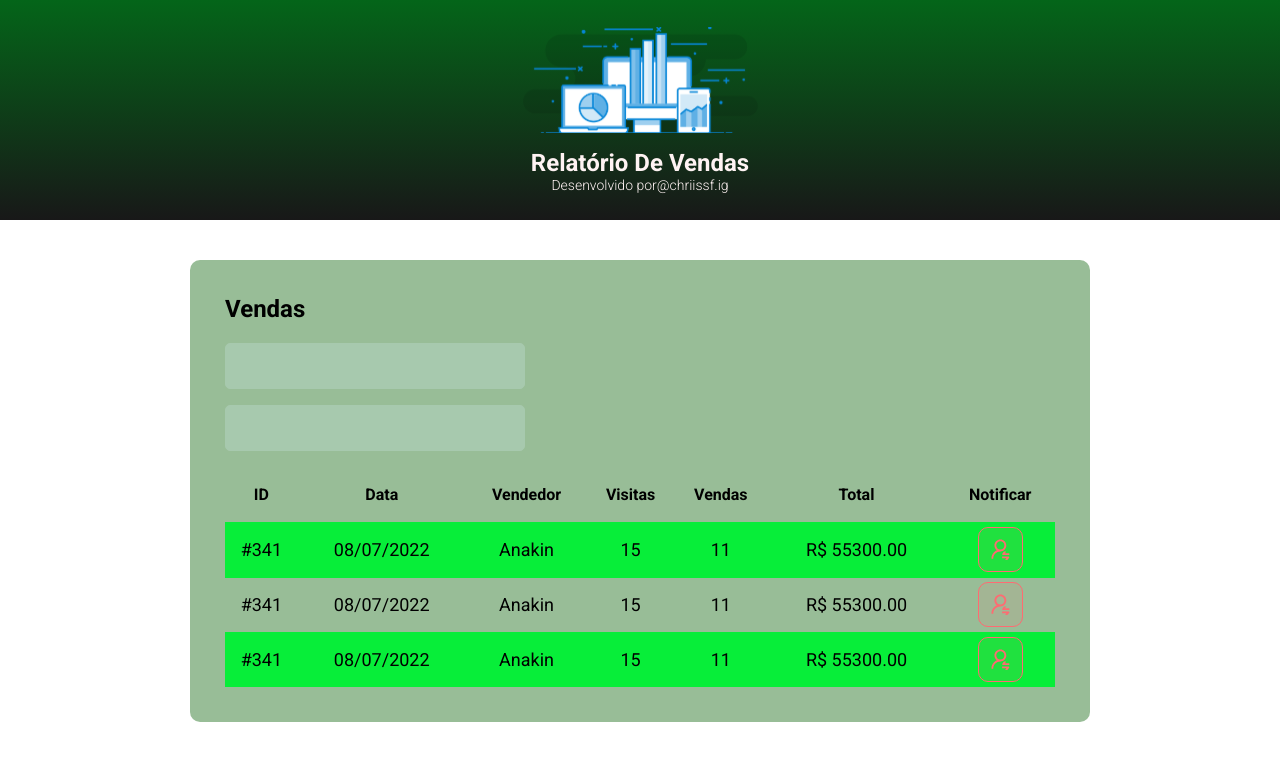
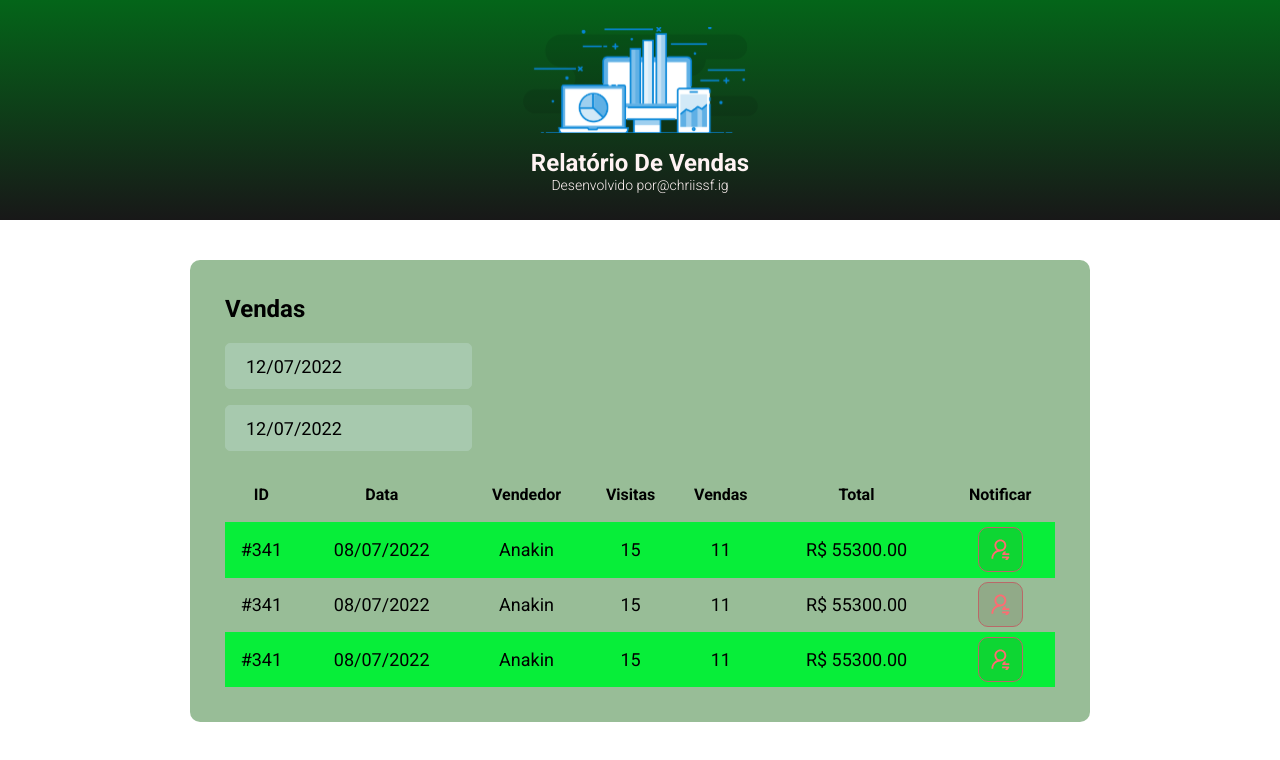
Before and after one commit to chriissf/dsmeta, a React (Vite) app in the folder frontend/: page / in a window 1280 px wide. Shown: the top 760 px of the page. Built offline with nearby package versions, Linux system fonts and the light colour scheme.

Commit message:
chris@DESKTOP-G56U8J6 MINGW64 /c/projetos/dsmeta (main)

```diff
--- a/frontend/package.json
+++ b/frontend/package.json
@@ -8,7 +8,9 @@
     "preview": "vite preview"
   },
   "dependencies": {
+    "@types/react-datepicker": "4.4.2",
     "react": "^18.0.0",
+    "react-datepicker": "4.8.0",
     "react-dom": "^18.0.0"
   },
   "devDependencies": {
--- a/frontend/src/components/SalesCard/index.tsx
+++ b/frontend/src/components/SalesCard/index.tsx
@@ -1,3 +1,5 @@
+import DatePicker from "react-datepicker";
+import "react-datepicker/dist/react-datepicker.css";
 import Notificationbutton from "../Notificationbutton"
 import "./styles.css"
 
@@ -7,10 +9,20 @@
             <h2 className="dsmeta-sales-title">Vendas</h2>
             <div>
                 <div className="dsmeta-form-control-container">
-                    <input className="dsmeta-form-control" type="text" />
+                    <DatePicker
+                        selected={new Date()}
+                        onChange={(date: Date) => { }}
+                        className="dsmeta-form-control"
+                        dateFormat="dd/MM/yyyy"
+                    />
                 </div>
                 <div className="dsmeta-form-control-container">
-                    <input className="dsmeta-form-control" type="text" />
+                    <DatePicker
+                        selected={new Date()}
+                        onChange={(date: Date) => { }}
+                        className="dsmeta-form-control"
+                        dateFormat="dd/MM/yyyy"
+                    />
                 </div>
             </div>
 
--- a/frontend/src/components/SalesCard/styles.css
+++ b/frontend/src/components/SalesCard/styles.css
@@ -69,8 +69,8 @@
 .dsmeta-red-btn {
     height: 45px;
     width: 45px;
-    background: rgba(255, 107, 114, 0.1);
-    border: 1px solid #ff6b72;
+    background: rgba(83, 0, 4, 0.1);
+    border: 1px solid #b96868;
     border-radius: 10px;
     display: flex;
     align-items: center;
```
Also changed, not shown: 1 other file (tests, documents, lock files or other folders). Lines whose indentation alone changed are shown as unchanged.
